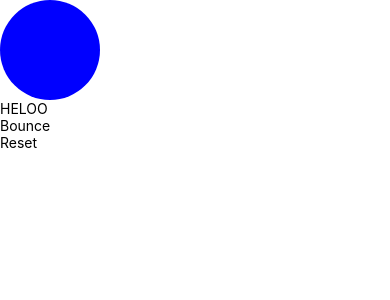
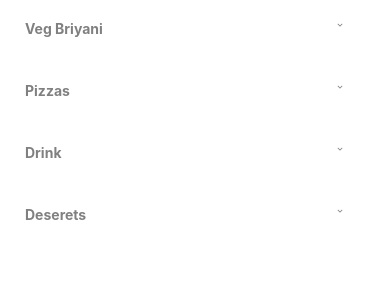
Before and after one commit to ArunKumarVallal99/Camera, a React Native app: screen / in a window 390 px wide. Shown: the top 300 px of the page. Built offline with nearby package versions, Linux system fonts and the light colour scheme.

Commit message:
First Commit

```diff
--- a/App.js
+++ b/App.js
@@ -1,62 +1,90 @@
-import {View, Text, Animated, TouchableOpacity} from 'react-native';
+import {View, Text, Animated, TouchableOpacity, FlatList, StyleSheet, ActivityIndicator} from 'react-native';
 import React, { Component } from "react";
-
+import Icon  from 'react-native-vector-icons/MaterialIcons';
 
  class App extends Component {
 
-  state={value:new Animated.ValueXY({x:0,y:0})};
+  state={
+    datas:[
+      {id:'1',title:'Veg Briyani',des:'dbjhdbadsnjdsa'},
+      {id:'2',title:'Pizzas',des:'dakhsakhsadasd'},
+      {id:'3',title:'Drink',des:'kjjhasdgasdasj'},
+      {id:'4',title:'Deserets',des:'gsadfsadjgsadkusd'},
 
-   moveBall=()=> {
-    Animated.timing(this.state.value,
-      {
-        toValue:{x:100,y:100},
-        duration:1000,
-        useNativeDriver:false,
+    ],
+    expand:false,
+  };
+  isEnabled=()=>{
+    this.setState({expand:! this.state.expand});
+  }
+  renderItems=({item})=>{
+    const expands= this.state.expand;
+    console.log(expands)
+    return(
+    <View style={styles.container}>
 
-      }).start()
-  };
-
-  bounce=()=>{
-    Animated.spring(this.state.value,{
-      toValue:{x:100,y:90},
-      bounciness:50,
-      useNativeDriver:false,
-    }).start()
-  }
-
-  reset=()=>{
-    Animated.timing(this.state.value,{
-      toValue:{x:0,y:0},
-      useNativeDriver:false,
-      duration:1000,
-    }).start()
-  }
-  render() {
-    const Value=this.state.value;
-    return (
-      <View style={{flex:1}}>
-        <Animated.View style={Value.getLayout()}>
-          <View
-          style={{
-              width:100,
-              height:100,
-              borderRadius:100/2,
-              backgroundColor:'blue',
-          }}/>
-
-        </Animated.View>
-        <TouchableOpacity onPress={this.moveBall}>
-         <Text>HELOO</Text>
-        </TouchableOpacity>
-        <TouchableOpacity onPress={this.bounce}>
-         <Text>Bounce</Text>
-        </TouchableOpacity>
-        <TouchableOpacity onPress={this.reset}>
-         <Text>Reset</Text>
+      <View style={styles.itemContainer}>
+        <TouchableOpacity onPress={()=>this.isEnabled} style={styles.row}>
+         <Text style={styles.itemText}>{item.title}</Text>
+          <Icon name={this.state.expand ? 'keyboard-arrow-up' : 'keyboard-arrow-down'} size={10} color='grey' />
         </TouchableOpacity>
       </View>
-    );
-  }
+      <View style={styles.parentHr}/>
+            {this.state.expand && (
+              <View style={styles.child}>
+                <Text>{item.des}</Text>
+              </View>)
+            }
+    </View>
+    )
+  };
+  render(){
+    return(
+        <View style={styles.container}>
+            <FlatList
+            data={this.state.datas}
+            renderItem={this.renderItems}
+            />
+        </View>
+      );
+    }
 }
+const styles=StyleSheet.create({
+  container:{
+   // backgroundColor:'green',
+   justifyContent:'center',
+  },
+  itemContainer:{
+    flexDirection:'row',
+    padding:10,
+    //elevation:5,
+    backgroundColor:'white',
+    borderRadius:10,
+    borderColor:'black',
+    marginBottom:5,
+    height:56,
+    paddingLeft:25,
+    paddingRight:18,
+    alignItems:'center',
+  },
+  row:{
+    flexDirection:'row',
+  },
+  itemText:{
+    width:310,
+    fontSize:14,
+    fontWeight:'bold',
+    color:'grey',
+  },
+  parentHr:{
+    height:1,
+    color: 'white',
+    width:'100%'
+  },
+  child:{
+  backgroundColor: 'grey',
+  padding:16,
+  },
+});
 
 export default App;
--- a/package.json
+++ b/package.json
@@ -10,6 +10,7 @@
     "lint": "eslint ."
   },
   "dependencies": {
+    "@react-native-community/checkbox": "^0.5.6",
     "react": "16.13.1",
     "react-native": "0.63.4",
     "react-native-beautiful-video-recorder": "^2.0.1",
```
Also changed, not shown: 23 other files (tests, documents, lock files or other folders).
